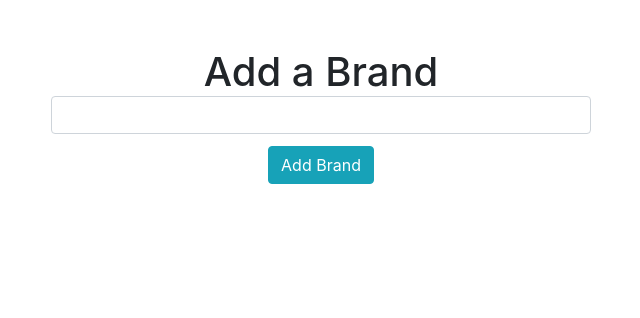
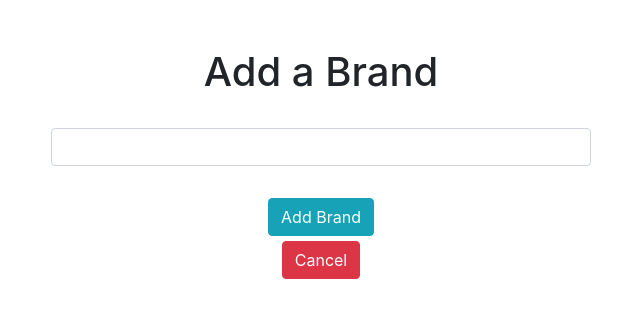
Before and after one commit to prime2911/liquor-store-ecommerce-website, a Flask app: page /add-brand in a window 1280 px wide. Shown: the top 318 px of the page, without its empty margins (319-959 px from the left). Run offline with Flask 2, Linux system fonts and the light colour scheme; the visitor is signed in with stand-in values (Sample User, id 1); some libraries are stand-ins or nearby versions.

Commit message:
Added buttons to exit to brand/category list page

```diff
--- a/shop/templates/products/add-brand.html
+++ b/shop/templates/products/add-brand.html
@@ -7,11 +7,16 @@
         <div class="col-md-3"></div>
         <div class="col-md-6">
             {% include "_messages.html" %}
-            <div class="text-center h1 mt-5">Add a Brand</h1>
-            <form action="" method="POST">
-                <input type="text" name="brand" class="form-control">
-                <input type="submit" value="Add Brand" class="btn btn-info mt-2">
-            </form>
+            <div class="text-center h1 mt-5">Add a Brand</div>
+            <br>
+            <div class="text-center">
+                <form action="" method="POST">
+                    <input type="text" name="brand" class="form-control">
+                    <br>
+                    <input type="submit" value="Add Brand" class="btn btn-info mt-2">
+                </form>
+                <a href="{{url_for('brands')}}" class="btn btn-danger" style="margin-top: 5px;">Cancel</a>
+            </div>
         </div>
         <div class="col-md-3"></div>
     </div>
```
Also changed, not shown: shop/templates/products/add-category.html (+9 -4 lines).
